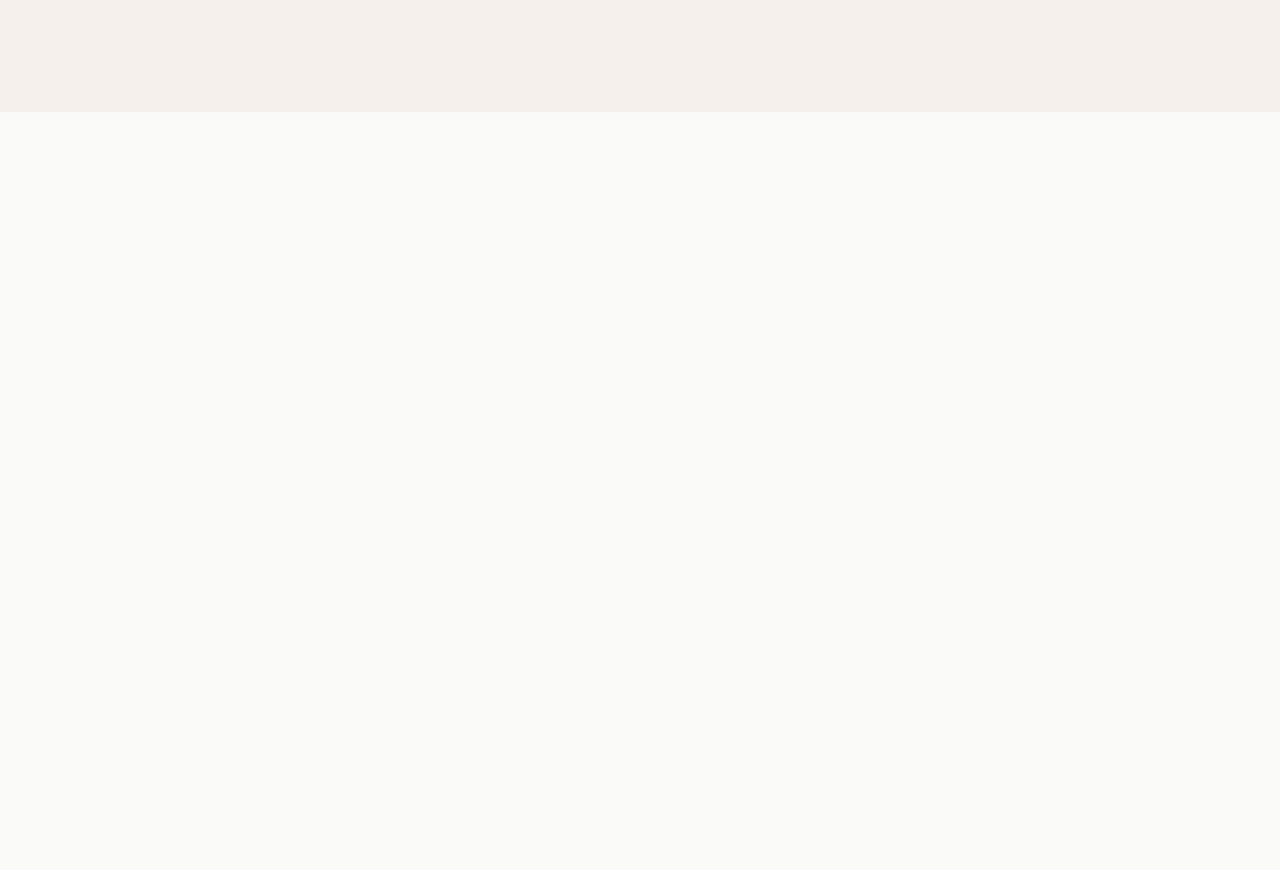
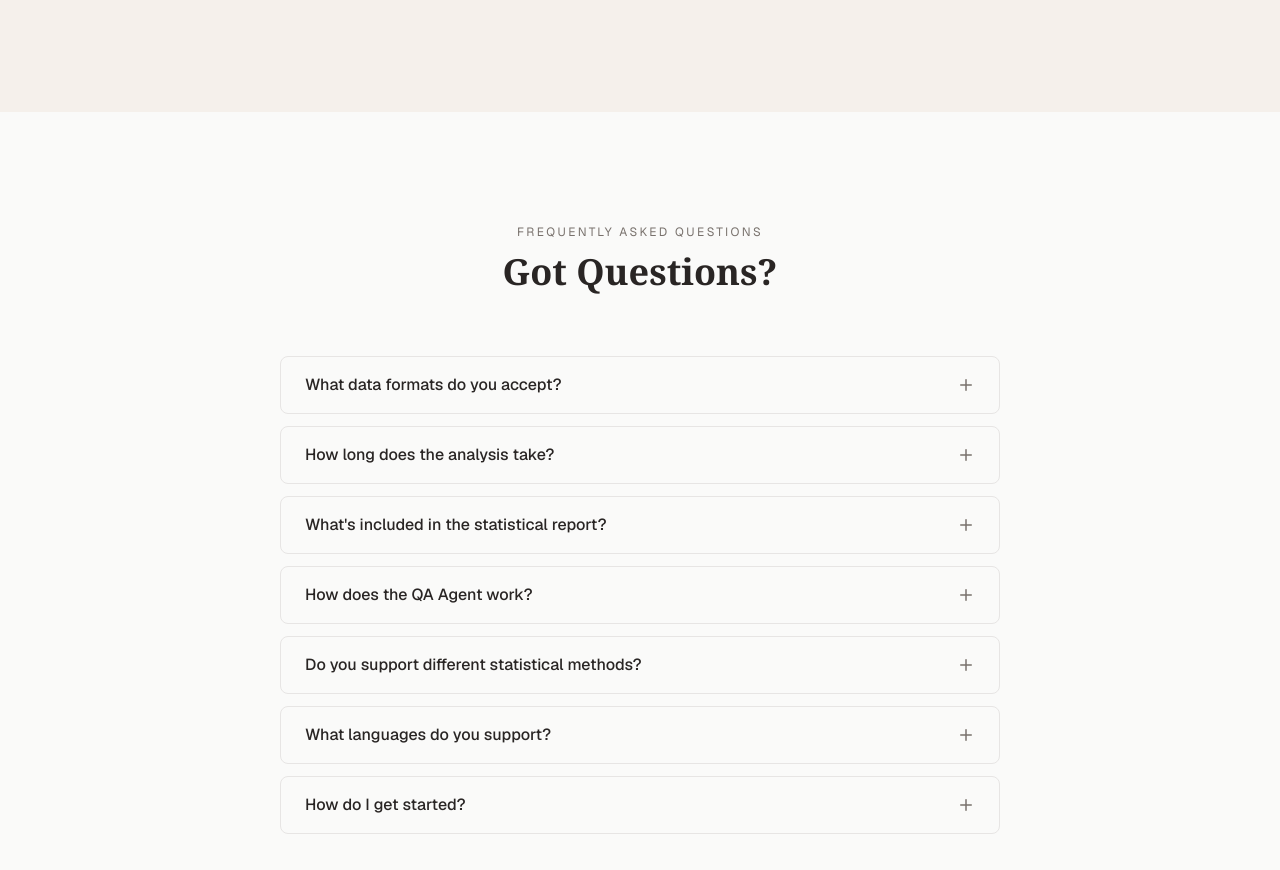
Before and after one commit to GetBayes/landing-page, a Next.js app: page /en in a window 1280 px wide. Shown: the part 2192-3062 px from the top of the page. Before the commit the page ends 2304 px from the top, so only its background shows below. Built offline with nearby package versions, Linux system fonts and the light colour scheme.

Commit message:
feat: add FAQ section with accordion

```diff
--- /dev/null
+++ b/app/[lang]/components/FAQ.tsx
@@ -0,0 +1,63 @@
+"use client";
+
+import { useState } from "react";
+import { Plus, Minus } from "lucide-react";
+import type { Dictionary } from "../dictionaries";
+
+type FAQProps = {
+  faq: Dictionary["faq"];
+};
+
+export default function FAQ({ faq }: FAQProps) {
+  const [openIndex, setOpenIndex] = useState<number | null>(null);
+
+  return (
+    <section id="faq" className="py-20 md:py-28 bg-background">
+      <div className="max-w-3xl mx-auto px-6">
+        {/* Heading */}
+        <div className="text-center mb-16">
+          <p className="text-xs font-sans uppercase tracking-[0.2em] text-foreground-muted mb-3">
+            {faq.eyebrow}
+          </p>
+          <h2 className="text-3xl md:text-4xl font-serif font-semibold text-foreground">
+            {faq.headline}
+          </h2>
+        </div>
+
+        {/* Accordion */}
+        <div className="space-y-3">
+          {faq.items.map((item, index) => {
+            const isOpen = openIndex === index;
+            return (
+              <div
+                key={index}
+                className="border border-border rounded-lg overflow-hidden"
+              >
+                <button
+                  onClick={() => setOpenIndex(isOpen ? null : index)}
+                  className="w-full flex items-center justify-between px-6 py-4 text-left hover:bg-background-warm/50 transition-colors"
+                >
+                  <span className="text-base font-sans font-medium text-foreground pr-4">
+                    {item.question}
+                  </span>
+                  {isOpen ? (
+                    <Minus size={18} className="text-foreground-muted flex-shrink-0" />
+                  ) : (
+                    <Plus size={18} className="text-foreground-muted flex-shrink-0" />
+                  )}
+                </button>
+                {isOpen && (
+                  <div className="px-6 pb-4">
+                    <p className="text-sm font-sans text-foreground-muted leading-relaxed">
+                      {item.answer}
+                    </p>
+                  </div>
+                )}
+              </div>
+            );
+          })}
+        </div>
+      </div>
+    </section>
+  );
+}
--- a/app/[lang]/page.tsx
+++ b/app/[lang]/page.tsx
@@ -4,6 +4,7 @@ import Navbar from "./components/Navbar";
 import Hero from "./components/Hero";
 import HowItWorks from "./components/HowItWorks";
 import Services from "./components/Services";
+import FAQ from "./components/FAQ";
 
 export default async function Home({
   params,
@@ -25,6 +26,7 @@ export default async function Home({
         />
         <HowItWorks howItWorks={dict.howItWorks} />
         <Services services={dict.services} />
+        <FAQ faq={dict.faq} />
       </main>
     </>
   );
```
